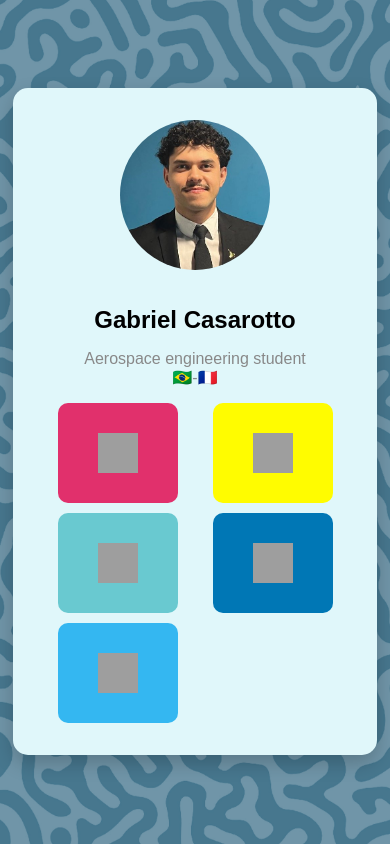
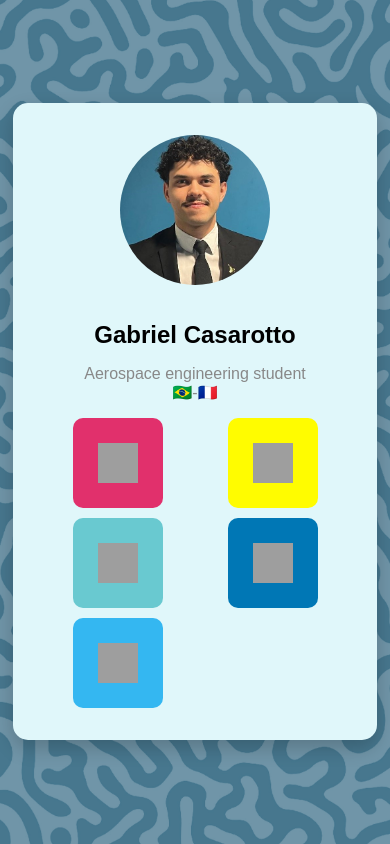
Before and after one commit to BELUGAB/visit-card, a plain HTML site: page index.html in a window 390 px wide. Drawn offline with Linux system fonts and the light colour scheme; grey boxes are pictures that could not be loaded.

Commit message:
Update styles.css

```diff
--- a/styles.css
+++ b/styles.css
@@ -112,3 +112,9 @@ p {
         opacity: 1;
     }
 }
+@media (max-width: 480px) {
+    .social-button {
+        width: 90px; /* Réduit la largeur sur les très petits écrans */
+        height: 90px; /* Réduit la hauteur sur les très petits écrans */
+    }
+}
```
